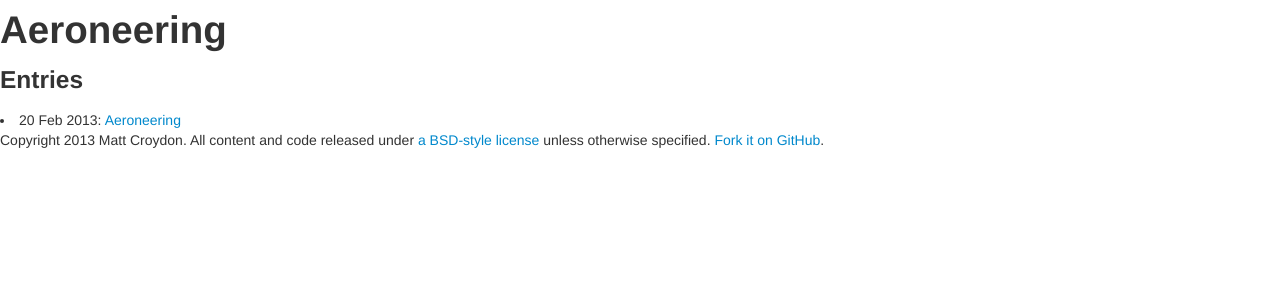
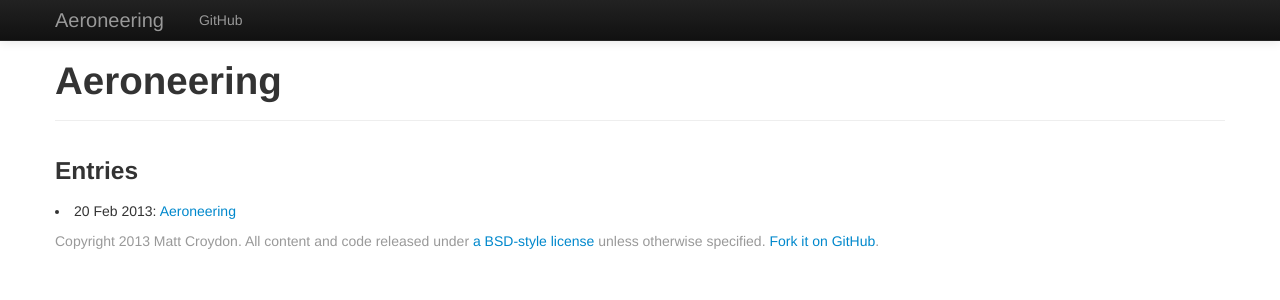
Before and after one commit to aeroneering/aeroneering.github.com, a Jekyll site: the page built from index.html, in a window 1280 px wide. Shown: the top 300 px of the page. Built offline with Jekyll 4.4.1, drawn with Linux system fonts in a browser that asks for light colours.

Commit message:
Decently passable bootstrap defaultfest.

```diff
--- a/_layouts/default.html
+++ b/_layouts/default.html
@@ -4,18 +4,48 @@
     <meta charset="utf-8">
     <meta name="viewport" content="width=device-width, initial-scale=1.0">
     <title>{{ page.title }} | aeroneering</title>
-    <link href="bootstrap/css/bootstrap.min.css" rel="stylesheet" media="screen">
+    <link href="/bootstrap/css/bootstrap.min.css" rel="stylesheet" media="screen">
+    <link href="/bootstrap/css/bootstrap-responsive.css" rel="stylesheet">
+    <!-- Leave gray fixed footer out for now. -->
+    <!-- <link href="/css/footer.css" rel="stylesheet"> -->
+    <!--[if lt IE 9]>
+        <script src="../assets/js/html5shiv.js"></script>
+    <![endif]-->
 </head>
 <body>
-<header>
-    <h1>Aeroneering</h1>
-</header>
+
+    <div class="navbar navbar-inverse navbar-static-top">
+      <div class="navbar-inner">
+        <div class="container">
+          <button type="button" class="btn btn-navbar" data-toggle="collapse" data-target=".nav-collapse">
+            <span class="icon-bar"></span>
+            <span class="icon-bar"></span>
+            <span class="icon-bar"></span>
+          </button>
+          <a class="brand" href="/">Aeroneering</a>
+          <div class="nav-collapse collapse">
+            <ul class="nav">
+              <li><a href="https://github.com/aeroneering/aeroneering.github.com">GitHub</a></li>
+            </ul>
+          </div><!--/.nav-collapse -->
+        </div>
+      </div>
+    </div>
+
+<div id="wrap">
+    <div class="container">
+        <div class="page-header">
+            <h1>Aeroneering</h1>
+        </div>
+        {{ content }}
+    </div>
+    <div id="footer">
+        <div class="container">
+            <p class="muted">Copyright 2013 Matt Croydon.  All content and code released under <a href="https://github.com/aeroneering/aeroneering.github.com/blob/master/LICENSE">a BSD-style license</a> unless otherwise specified.  <a href="https://github.com/aeroneering/aeroneering.github.com">Fork it on GitHub</a>.</p>
+        </div>
+    </div>
+</div>
 <script src="http://code.jquery.com/jquery.js"></script>
-<script src="bootstrap/js/bootstrap.min.js"></script>
-{{ content }}
-
-    <footer>
-        <p>Copyright 2013 Matt Croydon.  All content and code released under <a href="https://github.com/aeroneering/aeroneering.github.com/blob/master/LICENSE">a BSD-style license</a> unless otherwise specified.  <a href="https://github.com/aeroneering/aeroneering.github.com">Fork it on GitHub</a>.</p>
-    </footer>
+<script src="/bootstrap/js/bootstrap.min.js"></script>
 </body>
 </html>
--- a/index.html
+++ b/index.html
@@ -2,9 +2,10 @@
 layout: default
 title: Aeroneering
 ---
-<article>
-	<h3>Entries</h3>
-	{% for post in site.posts %}
-		<li>{{ post.date | date_to_string }}: <a href="{{ post.url }}">{{ post.title }}</a></li>
-	{% endfor %}
-</article>
+<h3>Entries</h3>
+<div class="container">
+{% for post in site.posts %}
+	<li>{{ post.date | date_to_string }}: <a href="{{ post.url }}">{{ post.title }}</a></li>
+{% endfor %}
+<p></p>
+</div>
```
Also changed, not shown: _layouts/post.html (+3 -5 lines), css/footer.css (added, +37 -0 lines).
